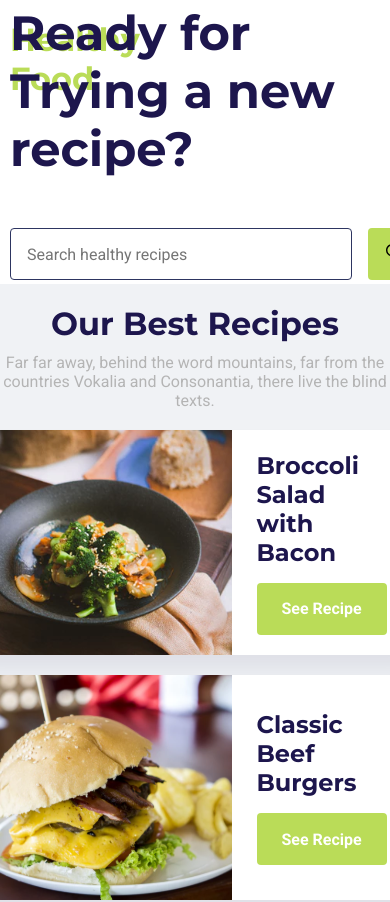
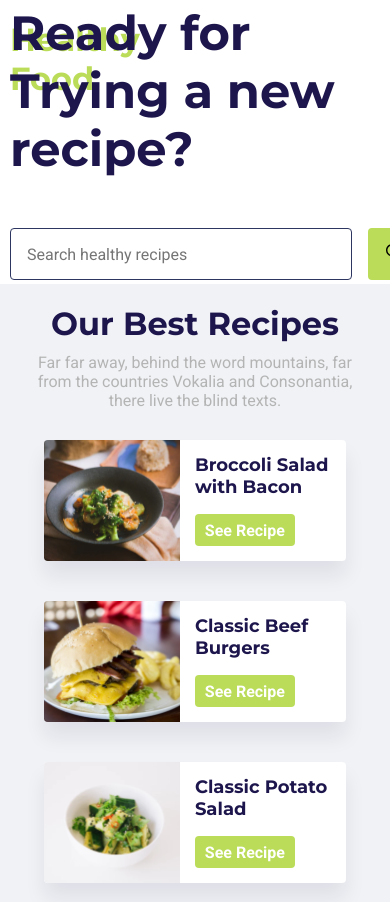
Before and after one commit to 3ddybr/healthy_food, a React (Create React App) app: page / in a window 390 px wide. Shown: the top 902 px of the page. Built offline with nearby package versions, Linux system fonts and the light colour scheme.

Commit message:
respansive recipes-cards

```diff
--- a/src/components/Blog/styles.module.scss
+++ b/src/components/Blog/styles.module.scss
@@ -49,3 +49,12 @@
     }
   }
 }
+
+@media (max-width:1366px) {
+  .appContainer{
+    .appContent{
+      position: relative;
+      left: 130px;
+    }
+  }
+}
--- a/src/components/Button/styles.module.scss
+++ b/src/components/Button/styles.module.scss
@@ -13,3 +13,12 @@
     cursor: pointer;
   }
 }
+
+@media (max-width:800px) {
+  .container{
+    button{
+      width: 10rem;
+      height: 3.2rem;
+    }
+  }
+}
--- a/src/components/ReadBlog/styles.module.scss
+++ b/src/components/ReadBlog/styles.module.scss
@@ -48,3 +48,11 @@
     max-width: 1090px;
   }
 }
+
+@media (max-width:800px) {
+  .container{
+    .content{
+      margin-bottom:1rem ;
+    }
+  }
+}
--- a/src/components/Recipes/styles.module.scss
+++ b/src/components/Recipes/styles.module.scss
@@ -8,7 +8,7 @@
 
   margin: 2rem auto 1rem;
 
-  padding-bottom: 8rem;
+  padding-bottom: 2rem;
 
   .headerContainer{
     display: flex;
@@ -35,7 +35,7 @@
       font-family: Roboto, sans-serif;
       color: var(--text);
 
-      padding-bottom: 2rem;
+      padding:0 2rem 2rem 2rem;
     }
 
   }
--- a/src/components/RecipesCard/styles.module.scss
+++ b/src/components/RecipesCard/styles.module.scss
@@ -25,3 +25,34 @@
     }
   }
 }
+
+@media (max-width:1024px) {
+  .recipesCardContainer{
+  max-width: 42.2rem;
+  max-height: 18.1rem;
+
+  margin:1rem 1rem; ;
+
+  // border: 1px solid red;
+
+    img{
+      width: 45%;
+      height: 45%;
+    }
+
+    .recipesCardContent{
+      padding: 0 0 0 1.5rem;
+
+      h2{
+        font-size: 1.8rem;
+      }
+    }
+  }
+}
+
+@media (max-width:800px) {
+  .recipesCardContainer{
+    max-width: 30.2rem;
+    max-height: 18.1rem;
+  }
+}
```
